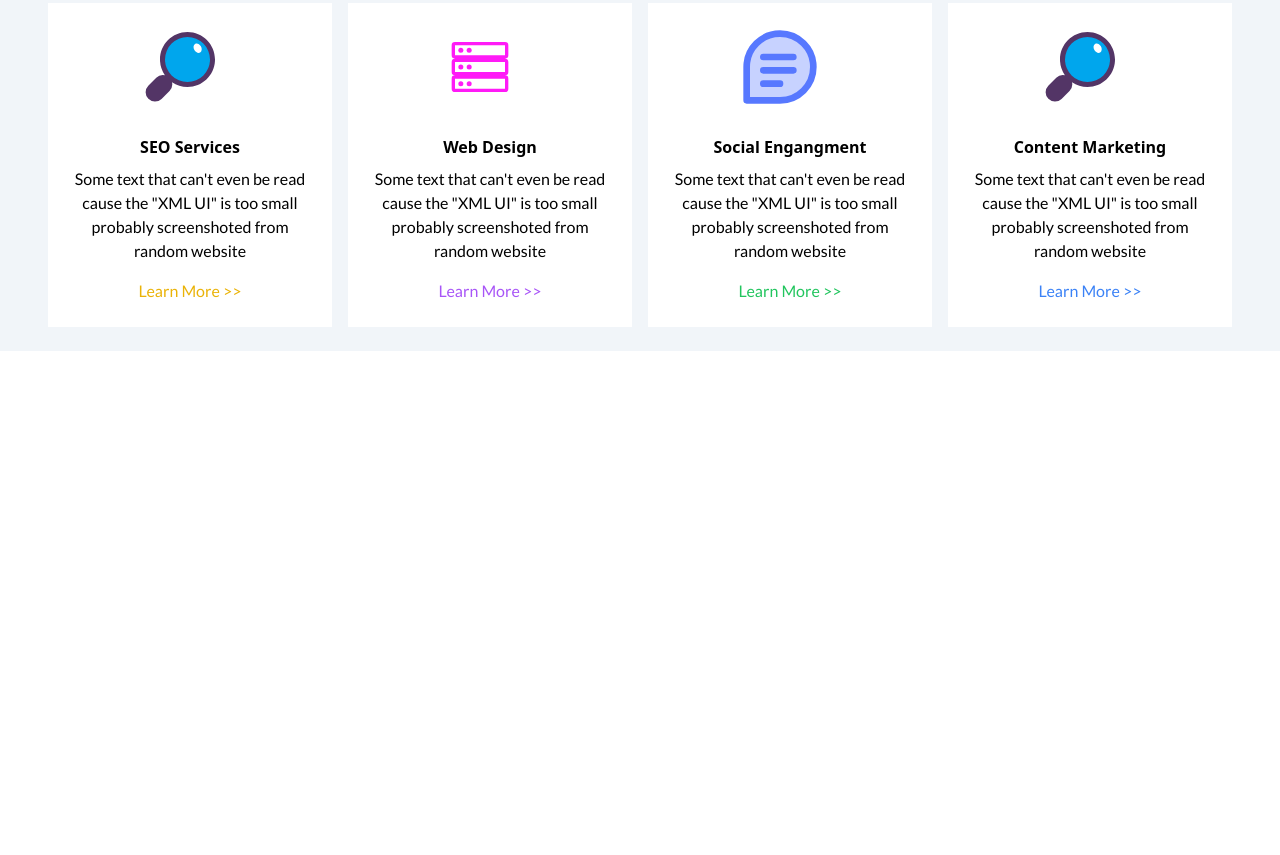
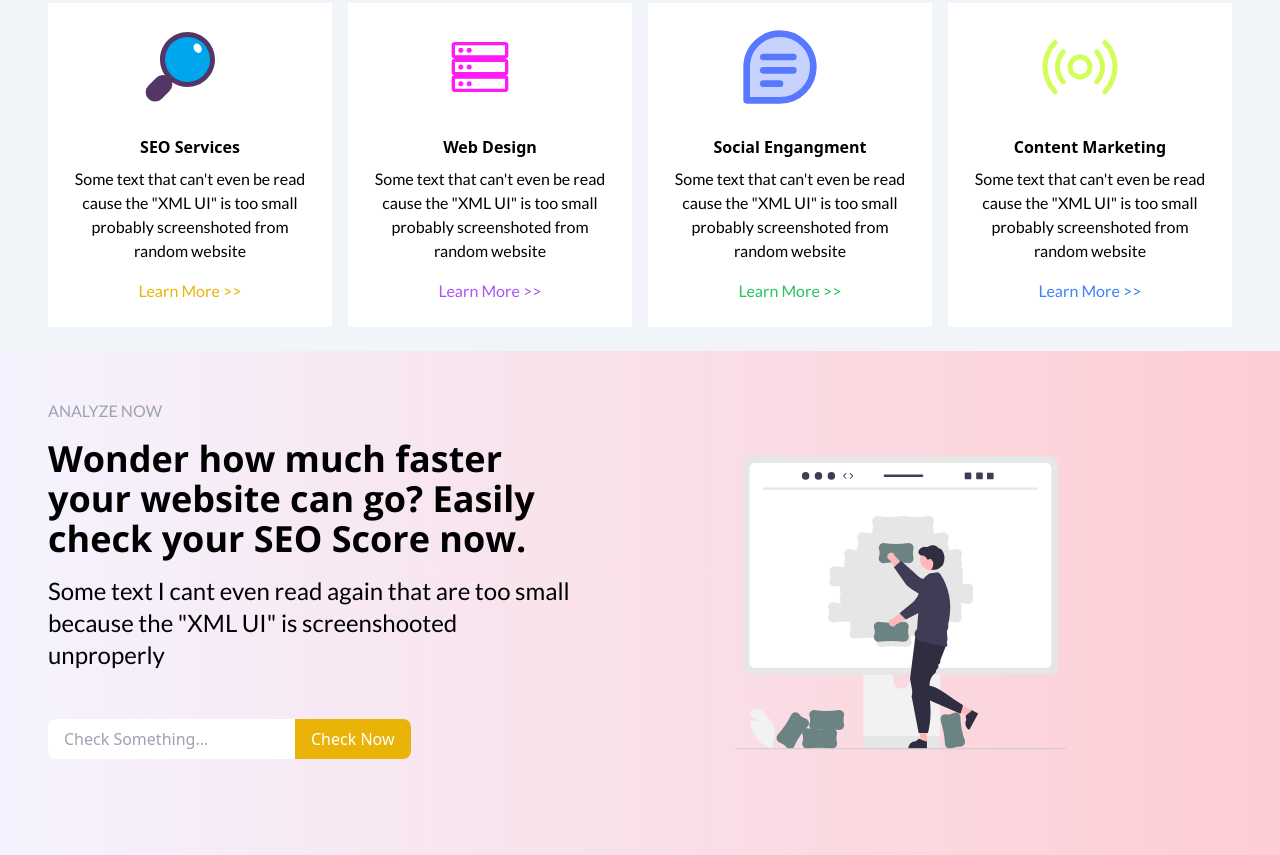
Before and after one commit to askpradana/idx-partners, a website: page index.html in a window 1280 px wide. Shown: the part 701-1556 px from the top of the page. Before the commit the page ends 1052 px from the top, so only its background shows below. Drawn offline with nearby package versions, Linux system fonts and the light colour scheme.

Commit message:
feat: add third section

```diff
--- a/index.html
+++ b/index.html
@@ -96,7 +96,11 @@
 						class="w-full md:w-1/4 h-fit bg-white flex flex-col items-center py-6 mb-6 px-4"
 					>
 						<svg width="100" height="100" xmlns="http://www.w3.org/2000/svg">
-							<image xlink:href="/images/webdesign.svg" width="80" height="80" />
+							<image
+								xlink:href="/images/webdesign.svg"
+								width="80"
+								height="80"
+							/>
 						</svg>
 						<h4 class="font-bold py-2">Web Design</h4>
 						<p class="text-center">
@@ -122,7 +126,11 @@
 						class="w-full md:w-1/4 h-fit bg-white flex flex-col items-center py-6 mb-6 px-4"
 					>
 						<svg width="100" height="100" xmlns="http://www.w3.org/2000/svg">
-							<image xlink:href="/images/search.svg" width="80" height="80" />
+							<image
+								xlink:href="/images/broadcast.svg"
+								width="80"
+								height="80"
+							/>
 						</svg>
 						<h4 class="font-bold py-2">Content Marketing</h4>
 						<p class="text-center">
@@ -133,6 +141,43 @@
 					</div>
 				</div>
 			</div>
+
+			<div
+				class="flex flex-row px-12 justify-between bg-gradient-to-r from-violet-50 to-rose-200"
+			>
+				<div class="py-12 flex-grow w-1/2">
+					<p class="uppercase text-gray-400">Analyze now</p>
+					<h3 class="font-bold py-4 text-4xl">
+						Wonder how much faster<br />
+						your website can go? Easily<br />
+						check your SEO Score now.
+					</h3>
+					<p class="text-2xl">
+						Some text I cant even read again that are too small because the "XML
+						UI" is screenshooted unproperly
+					</p>
+					<div class="flex flex-row py-12">
+						<input
+							type="text"
+							name="query"
+							placeholder="Check Something..."
+							hx-trigger="keyup delay:500ms"
+							class="pl-4 rounded-l-lg"
+						/>
+						<button
+							class="bg-yellow-500 text-white py-2 px-4 rounded-r-lg"
+						>
+							Check Now
+						</button>
+					</div>
+				</div>
+				<div class="py-12 flex justify-center">
+					<img
+						src="/images/bg_header_2.svg"
+						class="rounded-xl object-contain w-1/2 float-right"
+					/>
+				</div>
+			</div>
 		</main>
 	</body>
 </html>
```
Also changed, not shown: images/bg_header_2.svg (added).
